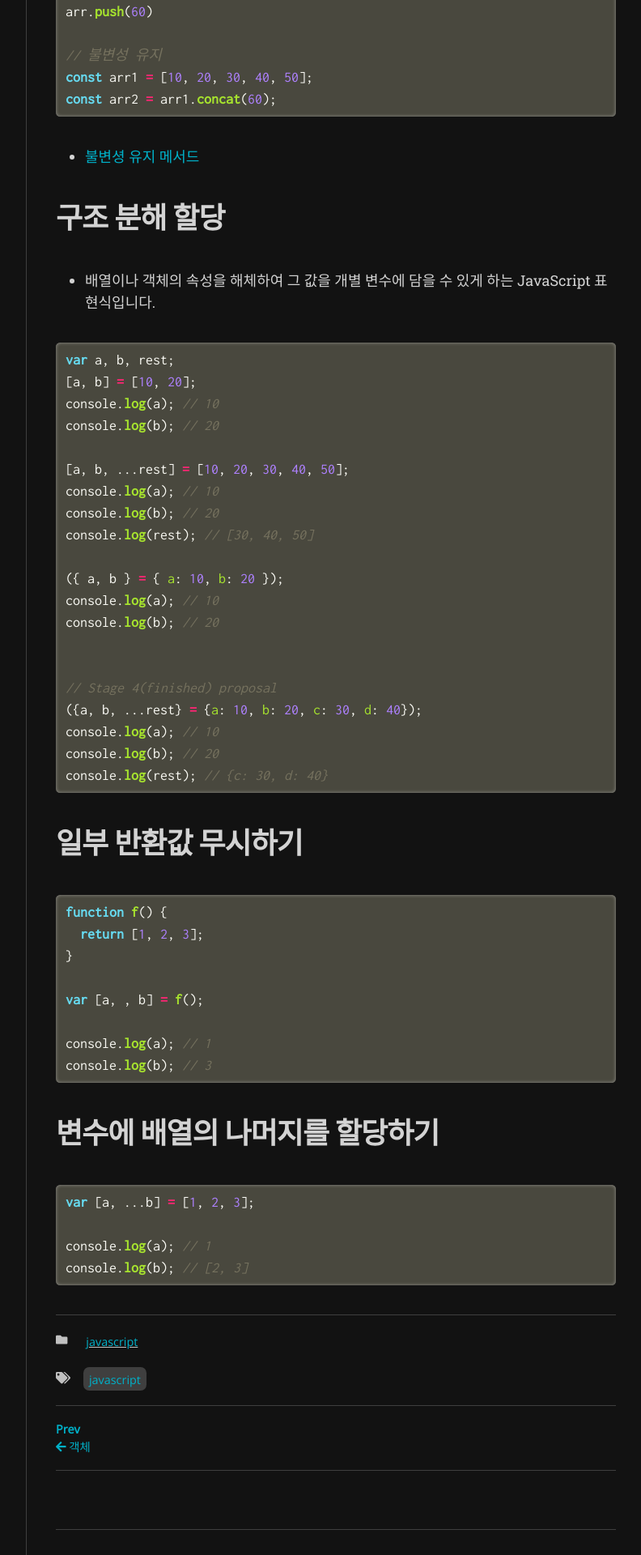
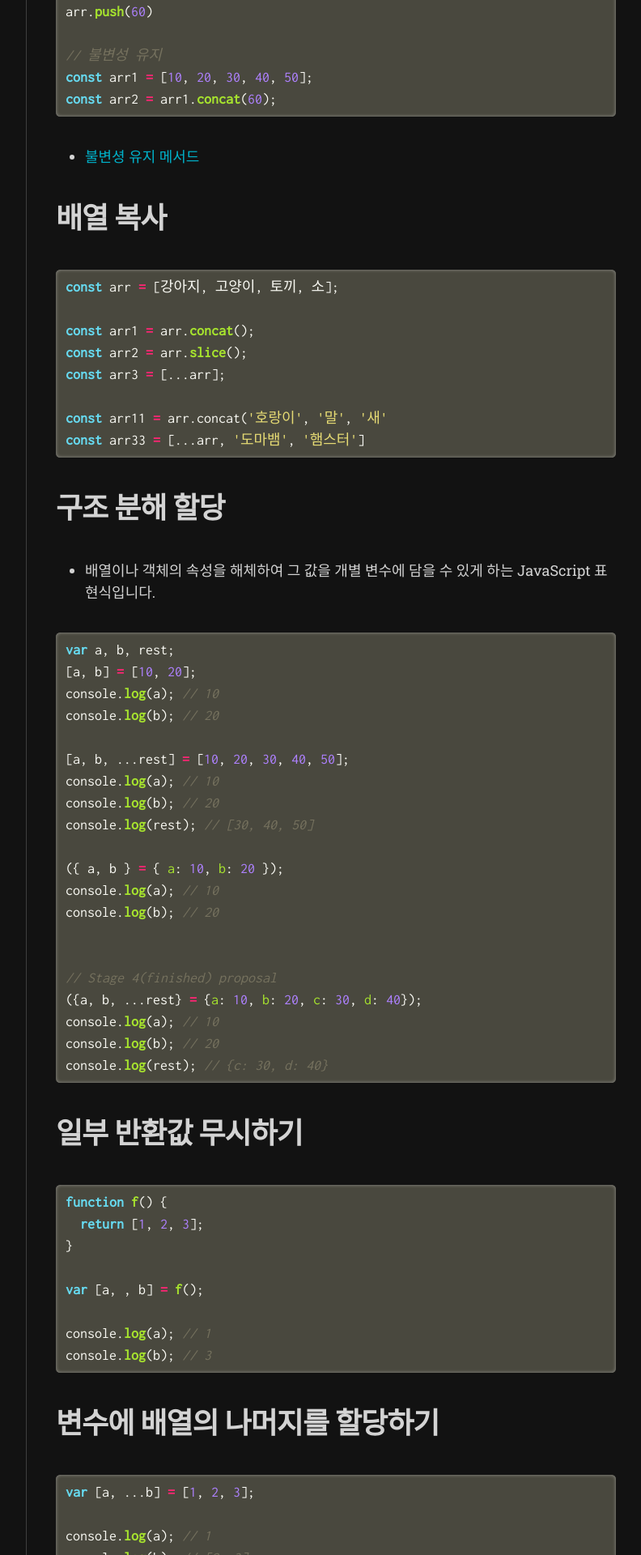
Before and after one commit to ha-jae-geun/jaegeunha94.github.io, a Jekyll site: the page built from _posts/2021-07-21-Array.md, in a window 1280 px wide. Shown: the part 549-2469 px from the top of the page at 81% size, without its empty margins (357-1149 px from the left). Built offline with Jekyll 4.4.1, drawn with Linux system fonts in a browser that asks for light colours; nearby versions of some CDN libraries; some web fonts are replaced.

Commit message:
Update 2021-07-21-Array.md

````diff
--- a/_posts/2021-07-21-Array.md
+++ b/_posts/2021-07-21-Array.md
@@ -24,6 +24,19 @@ const arr2 = arr1.concat(60);
 
 * [불변셩 유지 메서드](https://opentogether.tistory.com/105?category=865289)
 
+
+
+# 배열 복사
+```javascript
+const arr = [강아지, 고양이, 토끼, 소];
+
+const arr1 = arr.concat();
+const arr2 = arr.slice();
+const arr3 = [...arr];
+
+const arr11 = arr.concat('호랑이', '말', '새'
+const arr33 = [...arr, '도마뱀', '햄스터']
+```
 
 # 구조 분해 할당
 * 배열이나 객체의 속성을 해체하여 그 값을 개별 변수에 담을 수 있게 하는 JavaScript 표현식입니다.
````
